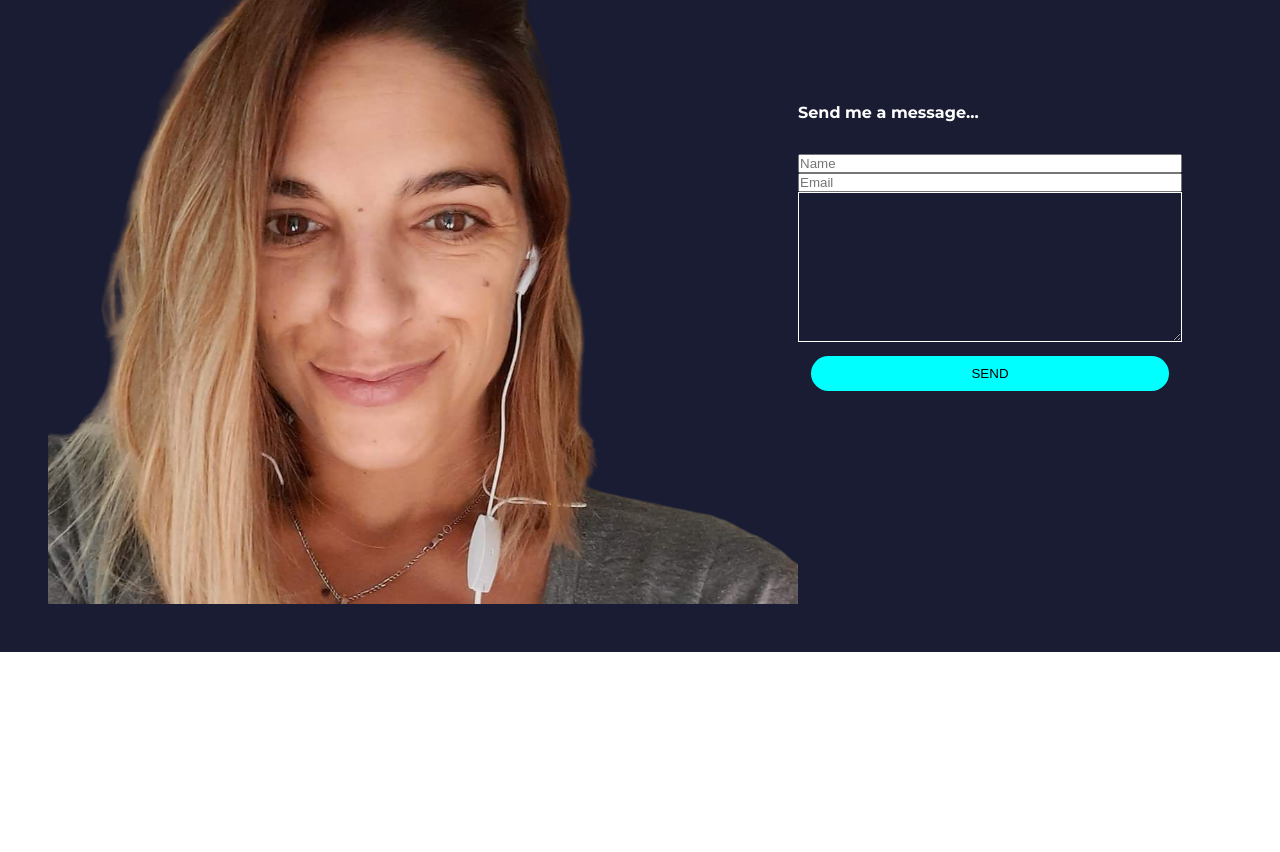
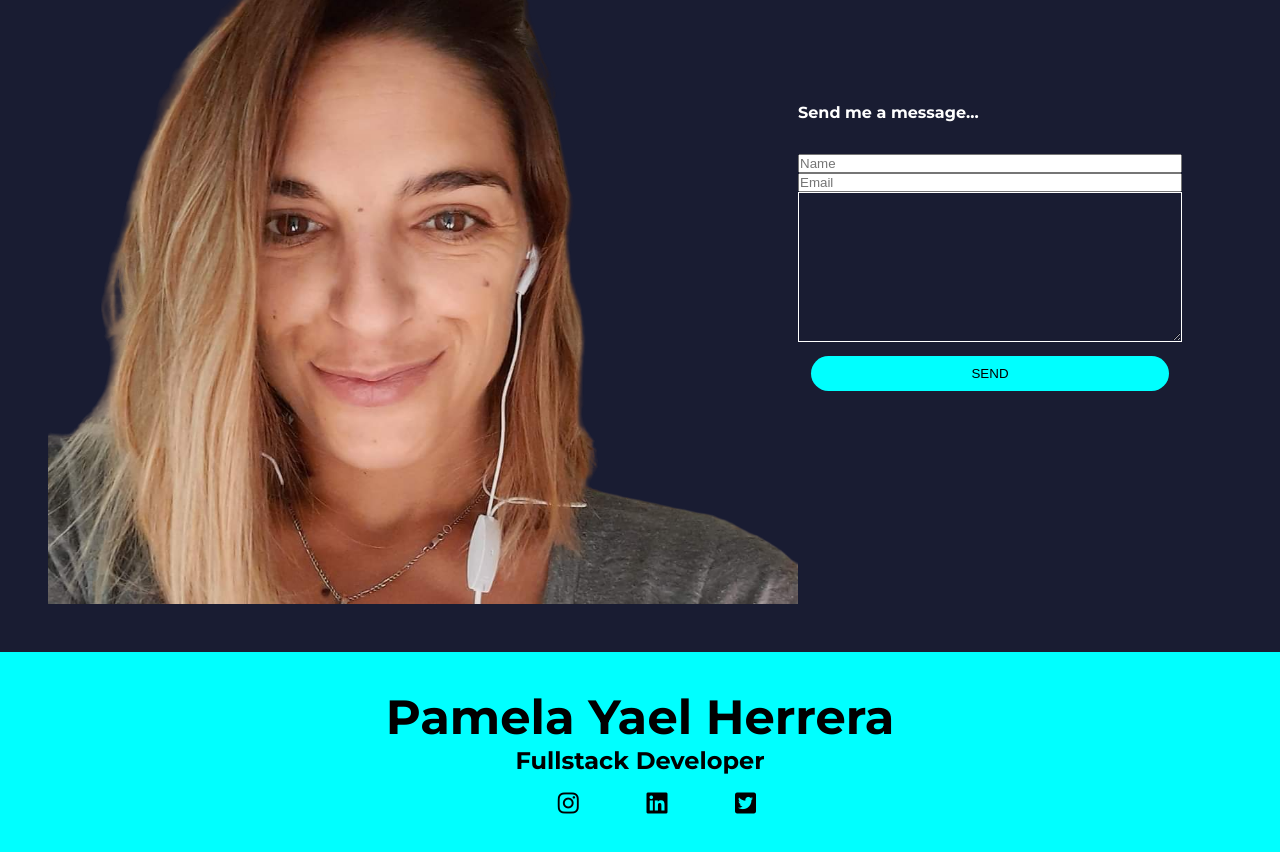
Before and after one commit to yaelita87/portfolioPH, a plain HTML site: page Portfolio/index.html in a window 1280 px wide. Shown: the part 2282-3134 px from the top of the page. Before the commit the page ends 2934 px from the top, so only its background shows below. Drawn offline with Linux system fonts and the light colour scheme.

Commit message:
html social  footer

```diff
--- a/Portfolio/index.html
+++ b/Portfolio/index.html
@@ -152,6 +152,21 @@
             </div>
         </div>
     </div>
+    <footer class="footer">
+        <div class="footer-content">
+          <h2>Pamela Yael Herrera</h2>
+          <h5>Fullstack Developer</h5>
+        </div>
+        <div class="sotial-networks">
+            <a href=""></a>
+          <i class="fab fa-instagram"></i>
+          <a href=""></a>
+          <i class="fab fa-linkedin"></i>
+          <a href=""></a>
+          <i class="fab fa-twitter-square"></i>
+        </div>
+      </footer>
+
    </body>
 
 </html>
```
